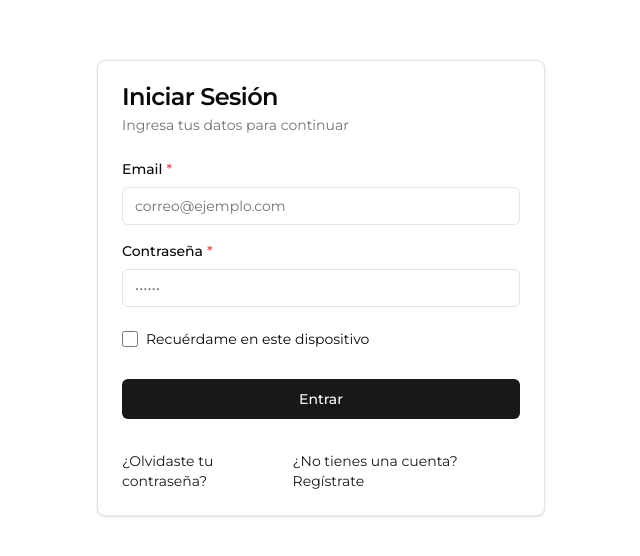
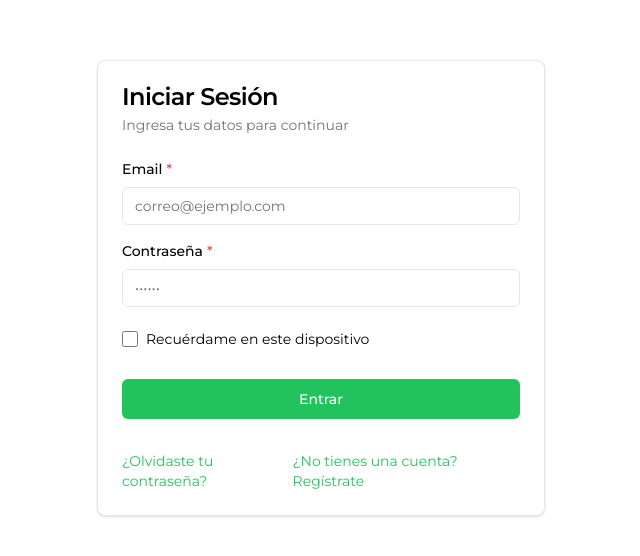
Before and after one commit to goku673/social-net-web, a Next.js app: page / in a window 1280 px wide. Shown: the part 336-892 px from the top of the page, without its empty margins (319-959 px from the left). Built offline with nearby package versions, Linux system fonts and the light colour scheme; no server answers.

Commit message:
feat(global-color): edited primary colors

```diff
--- a/src/app/globals.css
+++ b/src/app/globals.css
@@ -41,65 +41,72 @@
   :root {
     /* --- MODO CLARO --- */
     --background: 0 0% 100%;
-    --foreground: 240 10% 3.9%;
+    --foreground: 0 0% 0%;
+    /* Black */
 
     --card: 0 0% 100%;
-    --card-foreground: 240 10% 3.9%;
+    --card-foreground: 0 0% 0%;
 
     --popover: 0 0% 100%;
-    --popover-foreground: 240 10% 3.9%;
+    --popover-foreground: 0 0% 0%;
 
-    --primary: 240 5.9% 10%;
-    --primary-foreground: 0 0% 98%;
+    --primary: 142 70% 45%;
+    /* Green */
+    --primary-foreground: 0 0% 100%;
+    /* White text on green */
 
-    --secondary: 240 4.8% 95.9%;
-    --secondary-foreground: 240 5.9% 10%;
+    --secondary: 0 0% 80%;
+    /* Gray */
+    --secondary-foreground: 0 0% 0%;
 
-    --muted: 240 4.8% 95.9%;
-    --muted-foreground: 240 3.8% 46.1%;
+    --muted: 0 0% 96%;
+    --muted-foreground: 0 0% 45%;
 
-    --accent: 240 4.8% 95.9%;
-    --accent-foreground: 240 5.9% 10%;
+    --accent: 0 0% 96%;
+    --accent-foreground: 0 0% 0%;
 
     --destructive: 0 84.2% 60.2%;
     --destructive-foreground: 0 0% 98%;
 
-    --border: 240 5.9% 90%;
-    --input: 240 5.9% 90%;
-    --ring: 240 10% 3.9%;
+    --border: 0 0% 90%;
+    --input: 0 0% 90%;
+    --ring: 142 70% 45%;
+    /* Green ring */
 
     --radius: 0.5rem;
   }
 
   /* --- MODO OSCURO --- */
   .dark {
-    --background: 240 10% 3.9%;
+    --background: 0 0% 3.9%;
     --foreground: 0 0% 98%;
 
-    --card: 240 10% 3.9%;
+    --card: 0 0% 3.9%;
     --card-foreground: 0 0% 98%;
 
-    --popover: 240 10% 3.9%;
+    --popover: 0 0% 3.9%;
     --popover-foreground: 0 0% 98%;
 
-    --primary: 0 0% 98%;
-    --primary-foreground: 240 5.9% 10%;
+    --primary: 142 70% 45%;
+    /* Green (Keep brand color or adjust slightly) */
+    --primary-foreground: 0 0% 100%;
 
-    --secondary: 240 3.7% 15.9%;
+    --secondary: 0 0% 20%;
+    /* Dark Gray */
     --secondary-foreground: 0 0% 98%;
 
-    --muted: 240 3.7% 15.9%;
-    --muted-foreground: 240 5% 64.9%;
+    --muted: 0 0% 15%;
+    --muted-foreground: 0 0% 65%;
 
-    --accent: 240 3.7% 15.9%;
+    --accent: 0 0% 15%;
     --accent-foreground: 0 0% 98%;
 
     --destructive: 0 62.8% 30.6%;
     --destructive-foreground: 0 0% 98%;
 
-    --border: 240 3.7% 15.9%;
-    --input: 240 3.7% 15.9%;
-    --ring: 240 4.9% 83.9%;
+    --border: 0 0% 20%;
+    --input: 0 0% 20%;
+    --ring: 142 70% 45%;
   }
 }
 
@@ -109,6 +116,7 @@
     /* Ahora sí funcionará border-border porque lo definimos en @theme */
     @apply border-border outline-ring/50;
   }
+
   body {
     @apply bg-background text-foreground;
   }
```
